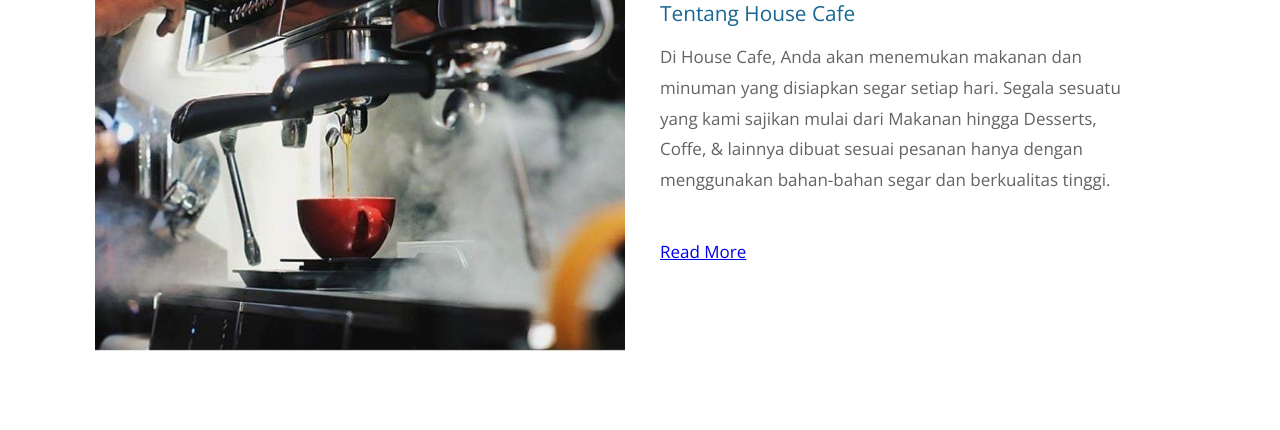
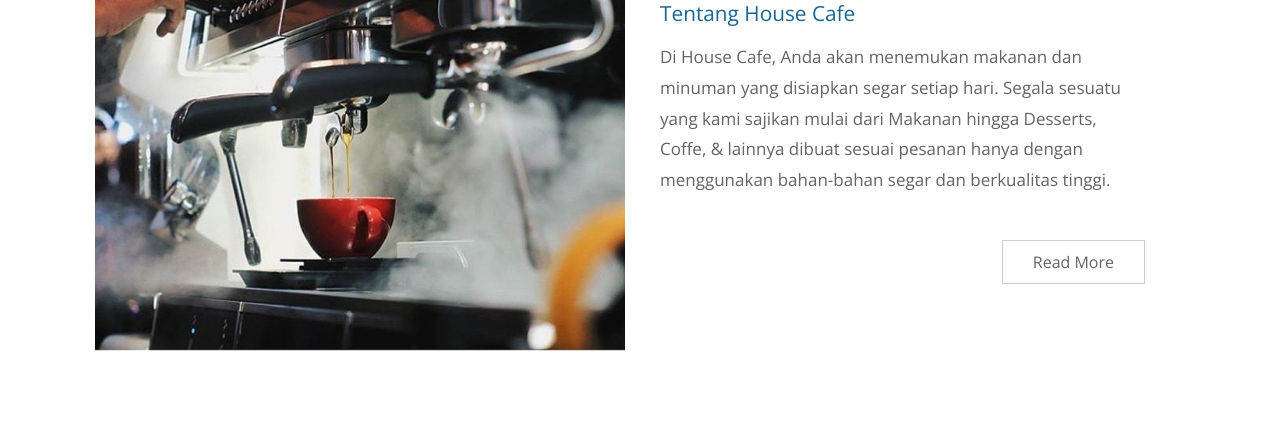
Before and after one commit to yahyarzq/WEB-UTS, a PHP site: page / in a window 1280 px wide. Shown: the part 1986-2416 px from the top of the page. Run offline with PHP 8.4, Linux system fonts and the light colour scheme.

Commit message:
Update index.php

```diff
--- a/index.php
+++ b/index.php
@@ -318,7 +318,7 @@
 								Segala sesuatu yang kami sajikan mulai dari Makanan hingga Desserts, Coffe, & lainnya
 								dibuat sesuai pesanan
 								hanya dengan menggunakan bahan-bahan segar dan berkualitas tinggi. </p>
-							<a href="about.php class="tm-btn tm-btn-default tm-right">Read More</a>
+							<a href="about.php" class="tm-btn tm-btn-default tm-right">Read More</a>
 						</div>
 					</div>
 				</div>
```
